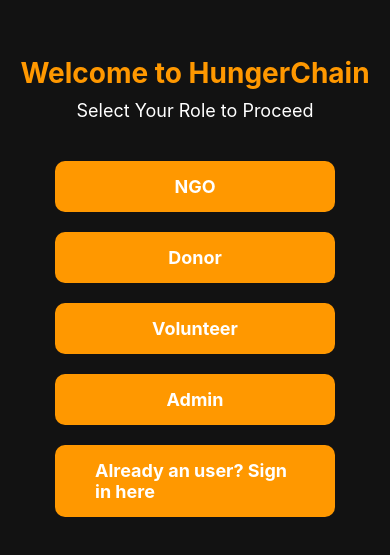
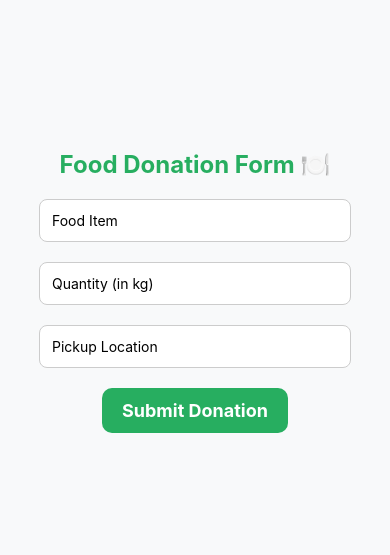
Before and after one commit to MAHIMA303/HUNGERCHAIN, a React Native app: screen /DonorDonationScreen in a window 390 px wide. Shown: the part 131-686 px from the top of the page. Built offline with nearby package versions, Linux system fonts and the light colour scheme.

Commit message:
donor page

```diff
--- a/src/navigation/StackNavigator.js
+++ b/src/navigation/StackNavigator.js
@@ -11,6 +11,7 @@ import AdminHomeScreen from "../screens/AdminHomeScreen";
 import VolunteerHomeScreen from "../screens/VolunteerHomeScreen";
 import NgoHomeScreen from "../screens/NgoHomeScreen";
 import DonorHomeScreen from "../screens/DonorHomeScreen";
+import DonorDonationScreen from "../screens/DonorDonationScreen";
 
 const Stack = createStackNavigator();
 
@@ -27,6 +28,7 @@ const StackNavigator = () => {
         <Stack.Screen name="VolunteerHomeScreen" component={VolunteerHomeScreen} />
         <Stack.Screen name="NgoHomeScreen" component={NgoHomeScreen} />
         <Stack.Screen name="DonorHomeScreen" component={DonorHomeScreen} />
+        <Stack.Screen name="DonorDonationScreen" component={DonorDonationScreen} />
 
       </Stack.Navigator>
     </NavigationContainer>
--- /dev/null
+++ b/src/screens/DonorDonationScreen.jsx
@@ -0,0 +1,85 @@
+import React, { useState } from "react";
+import { View, Text, TextInput, TouchableOpacity, StyleSheet } from "react-native";
+
+export default function DonorDonationScreen() {
+  const [foodItem, setFoodItem] = useState("");
+  const [quantity, setQuantity] = useState("");
+  const [location, setLocation] = useState("");
+
+  const handleSubmit = () => {
+    if (foodItem && quantity && location) {
+      alert("Donation Submitted Successfully! 🎉");
+      setFoodItem("");
+      setQuantity("");
+      setLocation("");
+    } else {
+      alert("Please fill all fields!");
+    }
+  };
+
+  return (
+    <View style={styles.container}>
+      <Text style={styles.title}>Food Donation Form 🍽️</Text>
+
+      <TextInput
+        style={styles.input}
+        placeholder="Food Item"
+        value={foodItem}
+        onChangeText={setFoodItem}
+      />
+      <TextInput
+        style={styles.input}
+        placeholder="Quantity (in kg)"
+        value={quantity}
+        keyboardType="numeric"
+        onChangeText={setQuantity}
+      />
+      <TextInput
+        style={styles.input}
+        placeholder="Pickup Location"
+        value={location}
+        onChangeText={setLocation}
+      />
+
+      <TouchableOpacity style={styles.button} onPress={handleSubmit}>
+        <Text style={styles.buttonText}>Submit Donation</Text>
+      </TouchableOpacity>
+    </View>
+  );
+}
+
+const styles = StyleSheet.create({
+  container: {
+    flex: 1,
+    justifyContent: "center",
+    alignItems: "center",
+    backgroundColor: "#f8f9fa",
+  },
+  title: {
+    fontSize: 24,
+    fontWeight: "bold",
+    color: "#27AE60",
+    marginBottom: 10,
+  },
+  input: {
+    width: "80%",
+    padding: 12,
+    marginVertical: 10,
+    borderWidth: 1,
+    borderColor: "#ccc",
+    borderRadius: 8,
+    backgroundColor: "#fff",
+  },
+  button: {
+    backgroundColor: "#27AE60",
+    paddingVertical: 12,
+    paddingHorizontal: 20,
+    borderRadius: 10,
+    marginTop: 10,
+  },
+  buttonText: {
+    color: "#fff",
+    fontSize: 18,
+    fontWeight: "bold",
+  },
+});
--- a/src/screens/DonorHomeScreen.jsx
+++ b/src/screens/DonorHomeScreen.jsx
@@ -1,26 +1,54 @@
 import React from "react";
-import { View, Text, StyleSheet } from "react-native";
+import { View, Text, TouchableOpacity, StyleSheet } from "react-native";
+import { useNavigation } from "@react-navigation/native";
 
-const DonorHomeScreen = () => {
+export default function DonorHomePage() {
+  const navigation = useNavigation();
+
   return (
     <View style={styles.container}>
-      <Text style={styles.text}>Welcome, Donor</Text>
+      <Text style={styles.title}>Welcome, Donor! ❤️</Text>
+      <Text style={styles.subtitle}>Make a difference by donating food!</Text>
+
+      <TouchableOpacity
+        style={styles.button}
+        onPress={() => navigation.navigate("DonorDonationScreen")}
+      >
+        <Text style={styles.buttonText}>Go to Donation Screen</Text>
+      </TouchableOpacity>
     </View>
   );
-};
+}
 
 const styles = StyleSheet.create({
   container: {
     flex: 1,
     justifyContent: "center",
     alignItems: "center",
-    backgroundColor: "#121212",
+    backgroundColor: "#f8f9fa",
   },
-  text: {
+  title: {
     fontSize: 24,
+    fontWeight: "bold",
+    marginBottom: 10,
+    color: "#2D9CDB",
+  },
+  subtitle: {
+    fontSize: 16,
+    color: "#555",
+    marginBottom: 20,
+    textAlign: "center",
+    paddingHorizontal: 20,
+  },
+  button: {
+    backgroundColor: "#2D9CDB",
+    paddingVertical: 12,
+    paddingHorizontal: 20,
+    borderRadius: 8,
+  },
+  buttonText: {
     color: "#fff",
+    fontSize: 18,
     fontWeight: "bold",
   },
 });
-
-export default DonorHomeScreen;
```
